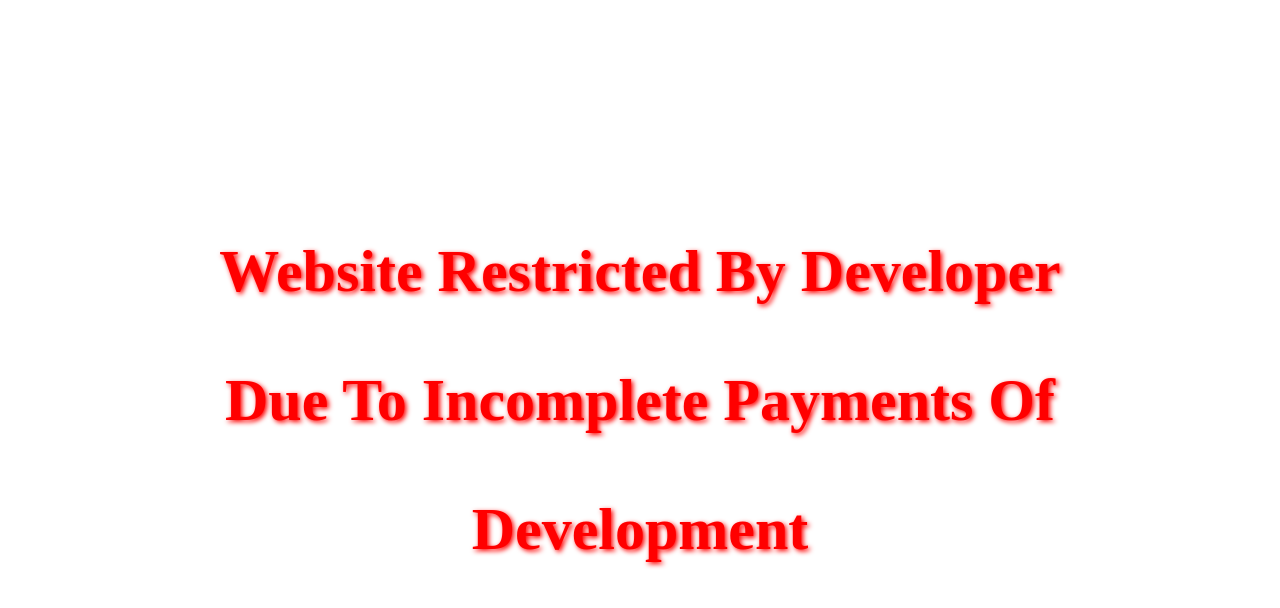
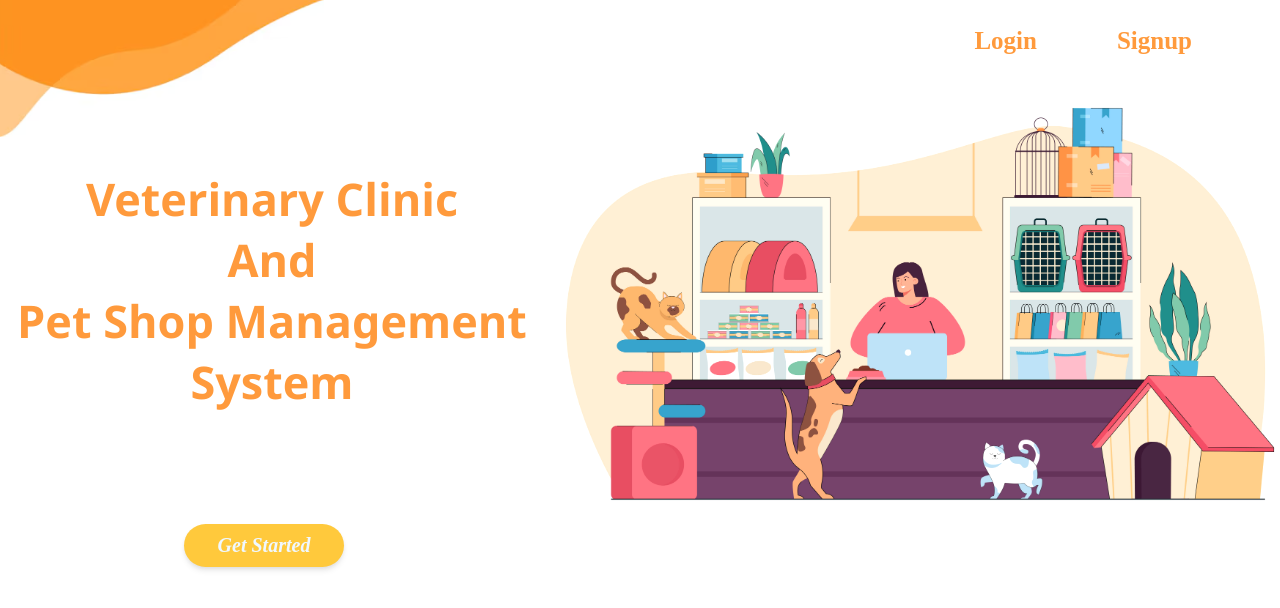
Before and after one commit to Christjacoben/Vet-frontend, a React (Vite) app: page / in a window 1280 px wide. Shown: the top 608 px of the page. Built offline with nearby package versions, Linux system fonts and the light colour scheme; no server answers.

Commit message:
Update App.jsx

```diff
--- a/src/App.jsx
+++ b/src/App.jsx
@@ -10,7 +10,7 @@ import Forgot from "./component/Forgot";
 import { store } from "./store/store";
 import UserDashboard from "./component/UserDashboard";
 import LandingPage from "./component/LandingPage";
-import Restriction from "./component/Restriction";
+//import Restriction from "./component/Restriction";
 import { SocketProvider } from "./SocketContext";
 
 function App() {
@@ -19,8 +19,10 @@ function App() {
       <SocketProvider>
         <Router>
           <Routes>
+              {/*
             <Route exact path="/" element={<Restriction />} />
-            <Route exact path="/landing" element={<LandingPage />} />
+               */}
+            <Route exact path="/" element={<LandingPage />} />
             <Route path="/login" element={<Login />} />
             <Route path="/signup" element={<Signup />} />
             <Route path="/dashboard" element={<Dashboard />} />
```
